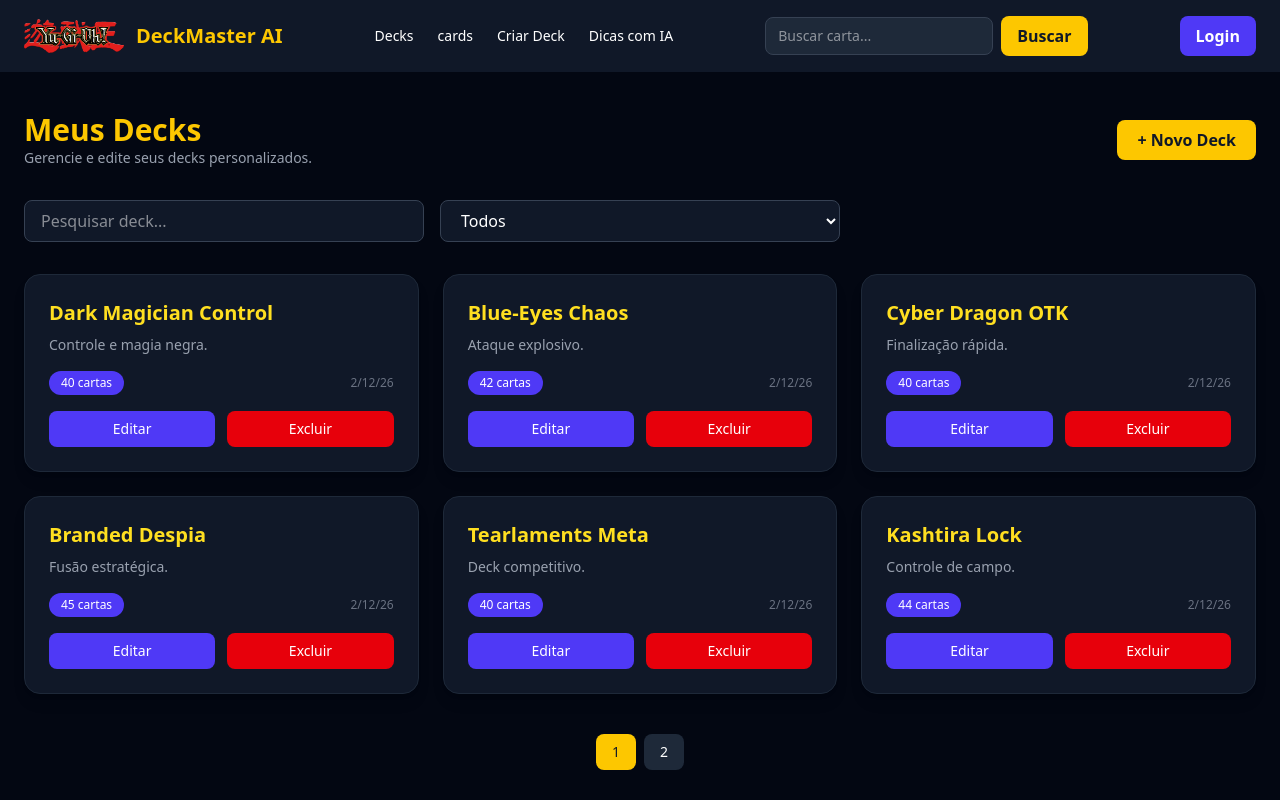
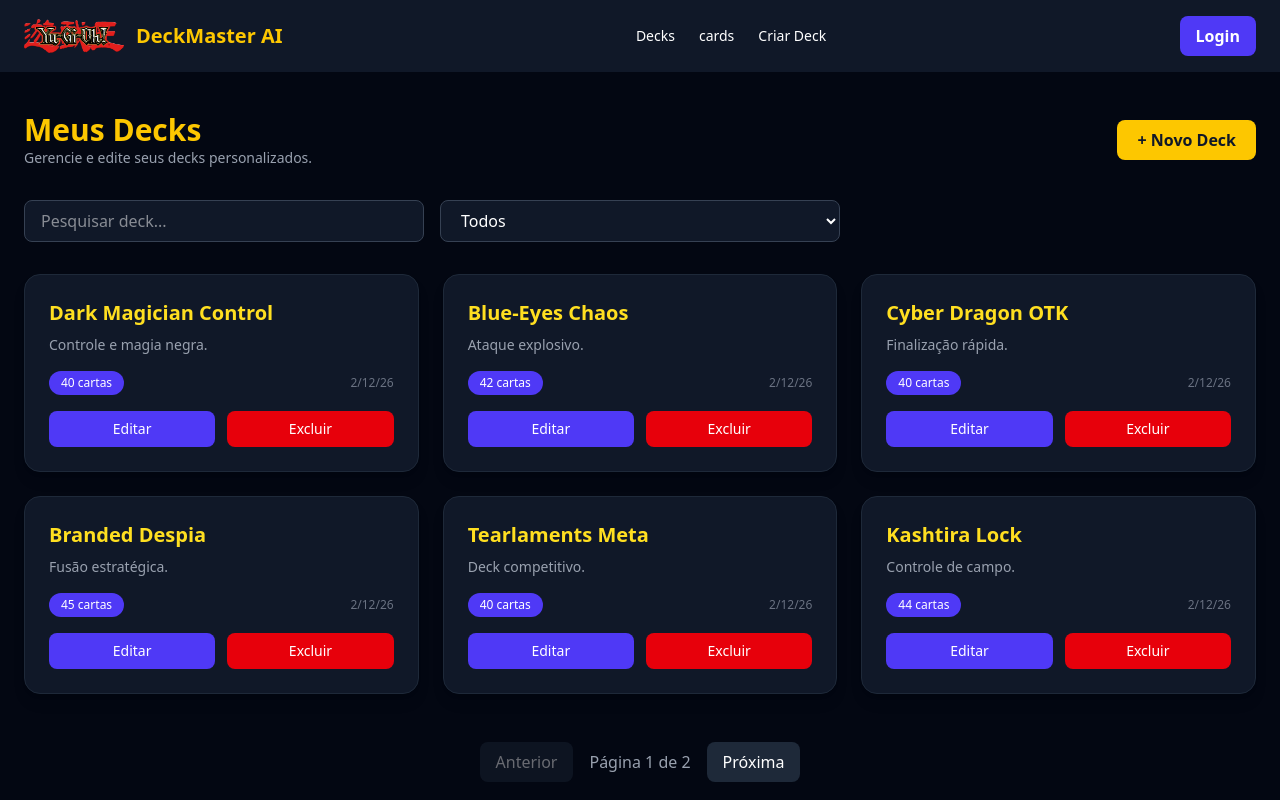
Before and after one commit to RodrigoPLopesIA/mydeck-frontend, an Angular app: page /my-decks in a window 1280 px wide. Shown: the top 800 px of the page. Built offline with nearby package versions, Linux system fonts and the light colour scheme.

Commit message:
refactor: take off some options of header

```diff
--- a/src/app/components/header/header.html
+++ b/src/app/components/header/header.html
@@ -18,27 +18,7 @@
       <a routerLink="/create-deck" class="hover:text-yellow-400 transition">
         Criar Deck
       </a>
-      <a routerLink="/ai-tips" class="hover:text-yellow-400 transition">
-        Dicas com IA
-      </a>
     </nav>
-
-    <!-- Busca -->
-    <div class="hidden md:flex items-center gap-2">
-      <input
-        type="text"
-        placeholder="Buscar carta..."
-        class="px-3 py-2 rounded-lg bg-gray-800 border border-gray-700 focus:outline-none focus:ring-2 focus:ring-yellow-400 text-sm"
-        [(ngModel)]="search"
-        />
-      <button
-        (click)="onSearch()"
-        class="bg-yellow-400 text-gray-900 px-4 py-2 rounded-lg font-semibold hover:bg-yellow-300 transition"
-      >
-        Buscar
-      </button>
-    </div>
-
     <!-- Login -->
     <div>
       <button
--- a/src/app/components/mydecks/mydecks.html
+++ b/src/app/components/mydecks/mydecks.html
@@ -10,10 +10,8 @@
       </p>
     </div>
 
-    <button
-      routerLink="/create-deck"
-      class="bg-yellow-400 text-gray-900 px-5 py-2 rounded-lg font-semibold hover:bg-yellow-300 transition"
-    >
+    <button (click)="openCreateModal()"
+      class="bg-yellow-400 text-gray-900 px-5 py-2 rounded-lg font-semibold hover:bg-yellow-300 transition">
       + Novo Deck
     </button>
   </div>
@@ -22,18 +20,12 @@
   <div class="max-w-7xl mx-auto grid md:grid-cols-3 gap-4 mb-8">
 
     <!-- Pesquisa -->
-    <input
-      type="text"
-      [(ngModel)]="searchTerm"
-      placeholder="Pesquisar deck..."
-      class="bg-gray-900 border border-gray-700 rounded-lg px-4 py-2 focus:outline-none focus:ring-2 focus:ring-yellow-400"
-    />
+    <input type="text" [(ngModel)]="searchTerm" placeholder="Pesquisar deck..."
+      class="bg-gray-900 border border-gray-700 rounded-lg px-4 py-2 focus:outline-none focus:ring-2 focus:ring-yellow-400" />
 
     <!-- Filtro tamanho -->
-    <select
-      [(ngModel)]="selectedSize"
-      class="bg-gray-900 border border-gray-700 rounded-lg px-4 py-2 focus:outline-none focus:ring-2 focus:ring-yellow-400"
-    >
+    <select [(ngModel)]="selectedSize"
+      class="bg-gray-900 border border-gray-700 rounded-lg px-4 py-2 focus:outline-none focus:ring-2 focus:ring-yellow-400">
       <option value="all">Todos</option>
       <option value="40">40 cartas</option>
       <option value="41+">41+ cartas</option>
@@ -46,7 +38,8 @@
 
     @for (deck of paginatedDecks; track deck) {
 
-      <a [routerLink]="['/deck-details', deck.id]" class="bg-gray-900 border border-gray-800 rounded-2xl p-6 shadow-lg hover:shadow-yellow-400/10 transition">
+    <a [routerLink]="['/deck-details', deck.id]"
+      class="bg-gray-900 border border-gray-800 rounded-2xl p-6 shadow-lg hover:shadow-yellow-400/10 transition">
 
       <h3 class="text-xl font-semibold text-yellow-300 mb-2">
         {{ deck.name }}
@@ -83,21 +76,21 @@
   </div>
 
   <!-- Paginação -->
-  <div class="flex justify-center mt-10 gap-2">
+  <div *ngIf="totalPages > 1" class="flex justify-center items-center gap-4 mt-12">
 
-    @for (page of [].constructor(totalPages); track $index) {
-
-      <button
-        (click)="changePage($index + 1)"
-        class="px-4 py-2 rounded-lg text-sm transition"
-        [class.bg-yellow-400]="currentPage === $index + 1"
-        [class.text-gray-900]="currentPage === $index + 1"
-        [class.bg-gray-800]="currentPage !== $index + 1"
-      >
-        {{ $index + 1 }}
+    <button (click)="previousPage()" [disabled]="currentPage === 1"
+      class="px-4 py-2 bg-gray-800 rounded-lg hover:bg-yellow-500 hover:text-black disabled:opacity-40 transition">
+      Anterior
     </button>
 
-    }
+    <span class="text-gray-400">
+      Página {{ currentPage }} de {{ totalPages }}
+    </span>
+
+    <button (click)="nextPage()" [disabled]="currentPage === totalPages"
+      class="px-4 py-2 bg-gray-800 rounded-lg hover:bg-yellow-500 hover:text-black disabled:opacity-40 transition">
+      Próxima
+    </button>
 
   </div>
 
@@ -108,4 +101,39 @@
   </div>
   }
 
+  <!-- Modal Criar Deck -->
+  <div *ngIf="isCreating" class="fixed inset-0 bg-black/70 flex items-center justify-center z-50">
+
+    <div class="bg-gray-900 p-6 rounded-xl w-full max-w-md relative">
+
+      <button (click)="closeCreateModal()" class="absolute top-3 right-3 text-gray-400 hover:text-white">
+        ✕
+      </button>
+
+      <h2 class="text-xl text-yellow-400 mb-4">
+        Criar Novo Deck
+      </h2>
+
+      <div class="space-y-4">
+
+        <input type="text" placeholder="Nome do Deck" [(ngModel)]="newDeck.name"
+          class="w-full bg-gray-800 border border-gray-700 rounded-lg px-4 py-2" />
+
+        <textarea placeholder="Descrição" [(ngModel)]="newDeck.description"
+          class="w-full bg-gray-800 border border-gray-700 rounded-lg px-4 py-2">
+      </textarea>
+
+        <input type="number" placeholder="Quantidade de cartas" [(ngModel)]="newDeck.cards"
+          class="w-full bg-gray-800 border border-gray-700 rounded-lg px-4 py-2" />
+
+        <button (click)="createDeck()"
+          class="w-full bg-yellow-400 text-gray-900 py-2 rounded-lg font-semibold hover:bg-yellow-300 transition">
+          Criar Deck
+        </button>
+
+      </div>
+
+    </div>
+  </div>
+
 </section>
--- a/src/app/components/mydecks/mydecks.ts
+++ b/src/app/components/mydecks/mydecks.ts
@@ -16,17 +16,24 @@
   itemsPerPage = 6;
 
   decks = [
-    { id:1,  name: 'Dark Magician Control', description: 'Controle e magia negra.', cards: 40, updatedAt: new Date() },
-    { id:2,  name: 'Blue-Eyes Chaos', description: 'Ataque explosivo.', cards: 42, updatedAt: new Date() },
-    { id:3,  name: 'Cyber Dragon OTK', description: 'Finalização rápida.', cards: 40, updatedAt: new Date() },
-    { id:4,  name: 'Branded Despia', description: 'Fusão estratégica.', cards: 45, updatedAt: new Date() },
-    { id:5,  name: 'Tearlaments Meta', description: 'Deck competitivo.', cards: 40, updatedAt: new Date() },
-    { id:6,  name: 'Kashtira Lock', description: 'Controle de campo.', cards: 44, updatedAt: new Date() },
-    { id:7,  name: 'Exodia FTK', description: 'Vitória instantânea.', cards: 40, updatedAt: new Date() },
-    { id:8,  name: 'Red Dragon Archfiend', description: 'Sincronia agressiva.', cards: 41, updatedAt: new Date() },
-    { id:9,  name: 'Sky Striker', description: 'Controle tático.', cards: 40, updatedAt: new Date() },
-    { id:10,  name: 'Salamangreat', description: 'Recursos infinitos.', cards: 40, updatedAt: new Date() },
+    { id: 1, name: 'Dark Magician Control', description: 'Controle e magia negra.', cards: 40, updatedAt: new Date() },
+    { id: 2, name: 'Blue-Eyes Chaos', description: 'Ataque explosivo.', cards: 42, updatedAt: new Date() },
+    { id: 3, name: 'Cyber Dragon OTK', description: 'Finalização rápida.', cards: 40, updatedAt: new Date() },
+    { id: 4, name: 'Branded Despia', description: 'Fusão estratégica.', cards: 45, updatedAt: new Date() },
+    { id: 5, name: 'Tearlaments Meta', description: 'Deck competitivo.', cards: 40, updatedAt: new Date() },
+    { id: 6, name: 'Kashtira Lock', description: 'Controle de campo.', cards: 44, updatedAt: new Date() },
+    { id: 7, name: 'Exodia FTK', description: 'Vitória instantânea.', cards: 40, updatedAt: new Date() },
+    { id: 8, name: 'Red Dragon Archfiend', description: 'Sincronia agressiva.', cards: 41, updatedAt: new Date() },
+    { id: 9, name: 'Sky Striker', description: 'Controle tático.', cards: 40, updatedAt: new Date() },
+    { id: 10, name: 'Salamangreat', description: 'Recursos infinitos.', cards: 40, updatedAt: new Date() },
   ];
+
+  newDeck: any = {
+    name: '',
+    description: '',
+    cards: 40
+  };
+  isCreating = false;
 
   get filteredDecks() {
     return this.decks
@@ -50,8 +57,50 @@
     return this.filteredDecks.slice(start, start + this.itemsPerPage);
   }
 
-  changePage(page: number) {
-    this.currentPage = page;
+  previousPage() {
+    if (this.currentPage > 1) {
+      this.currentPage--;
+    }
+  }
+
+  nextPage() {
+    if (this.currentPage < this.totalPages) {
+      this.currentPage++;
+    }
+  }
+
+  openCreateModal() {
+    this.isCreating = true;
+  }
+
+  closeCreateModal() {
+    this.isCreating = false;
+    this.resetNewDeck();
+  }
+
+  createDeck() {
+    const newId = this.decks.length
+      ? Math.max(...this.decks.map(d => d.id)) + 1
+      : 1;
+
+    this.decks.push({
+      id: newId,
+      name: this.newDeck.name,
+      description: this.newDeck.description,
+      cards: this.newDeck.cards,
+      updatedAt: new Date()
+    });
+
+    this.currentPage = 1;
+    this.closeCreateModal();
+  }
+
+  resetNewDeck() {
+    this.newDeck = {
+      name: '',
+      description: '',
+      cards: 40
+    };
   }
 
 }
```
Lines whose indentation alone changed are shown as unchanged.
